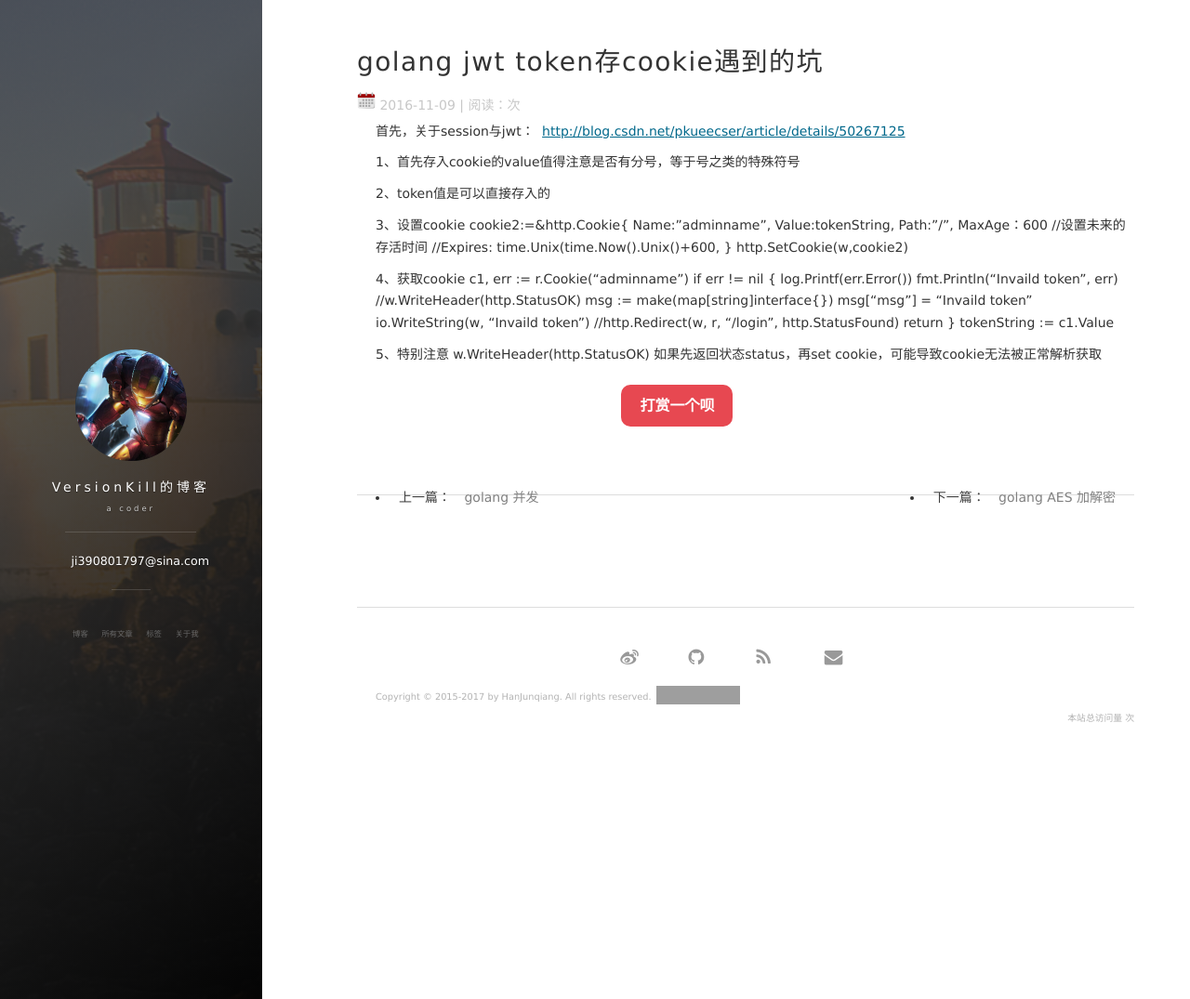
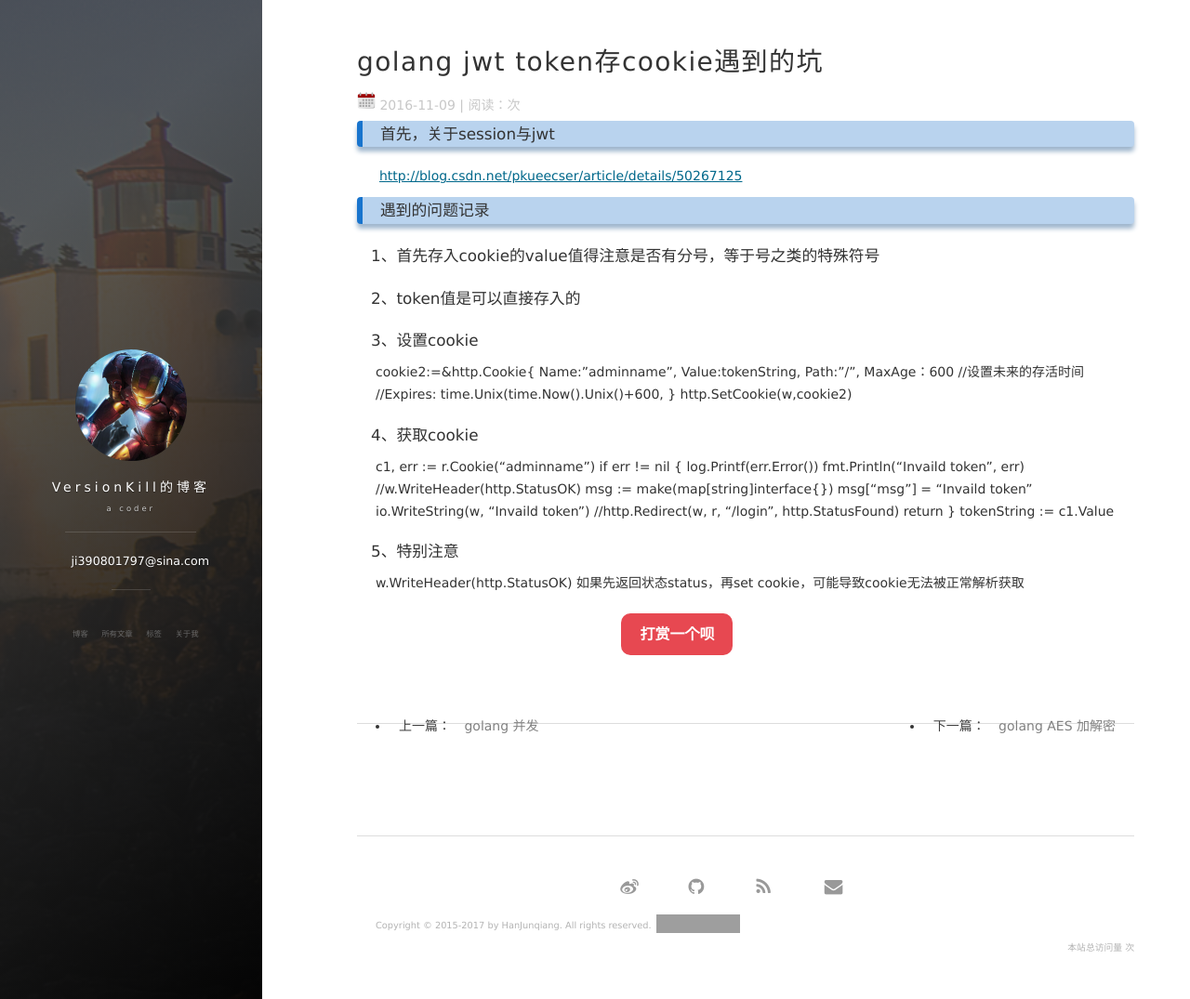
Before and after one commit to versionkill/versionkill.github.io, a Jekyll site: the page built from _posts/2016-11-09-go_jwt_usage.md, in a window 1280 px wide and 1075 px high. Shown: the whole window at 93% size. Built offline with Jekyll 4.4.1, drawn with Linux system fonts in a browser that asks for light colours; nearby versions of some CDN libraries; comment, search, counter and statistics services are not loaded; grey boxes are pictures that could not be loaded.

Commit message:
Update 2016-11-09-go_jwt_usage.md

```diff
--- a/_posts/2016-11-09-go_jwt_usage.md
+++ b/_posts/2016-11-09-go_jwt_usage.md
@@ -5,15 +5,17 @@ tags: go
 comments: true
 ---
 
-首先，关于session与jwt：
+### 首先，关于session与jwt
 <http://blog.csdn.net/pkueecser/article/details/50267125>
 
 
-1、首先存入cookie的value值得注意是否有分号，等于号之类的特殊符号
+### 遇到的问题记录
 
-2、token值是可以直接存入的
+#### 1、首先存入cookie的value值得注意是否有分号，等于号之类的特殊符号
 
-3、设置cookie
+#### 2、token值是可以直接存入的
+
+#### 3、设置cookie
 cookie2:=&http.Cookie{
             Name:"adminname",
             Value:tokenString,
@@ -23,7 +25,7 @@ cookie2:=&http.Cookie{
         }
 http.SetCookie(w,cookie2)
 
-4、获取cookie
+#### 4、获取cookie
 c1, err := r.Cookie("adminname")
 if err != nil {
 	log.Printf(err.Error())
@@ -37,6 +39,6 @@ return
 }
 tokenString := c1.Value
 
-5、特别注意
+#### 5、特别注意
 w.WriteHeader(http.StatusOK)
 如果先返回状态status，再set cookie，可能导致cookie无法被正常解析获取
```
